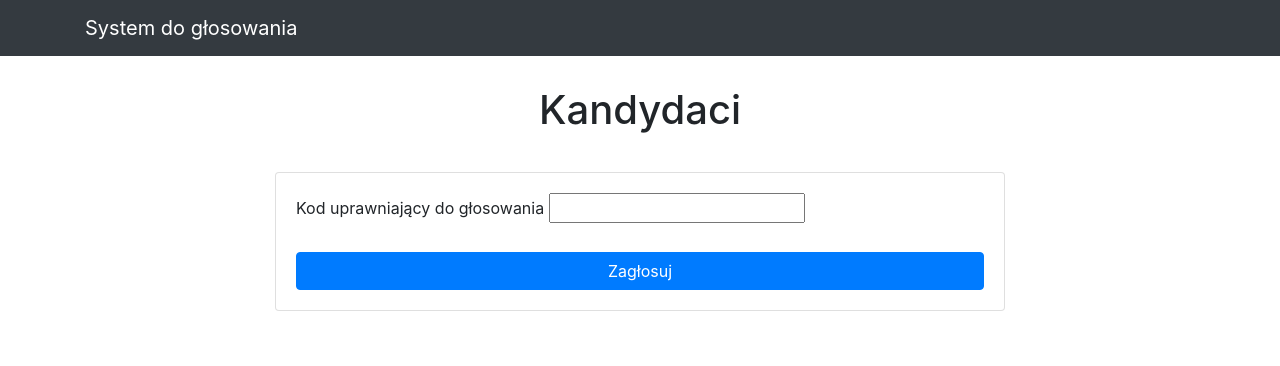
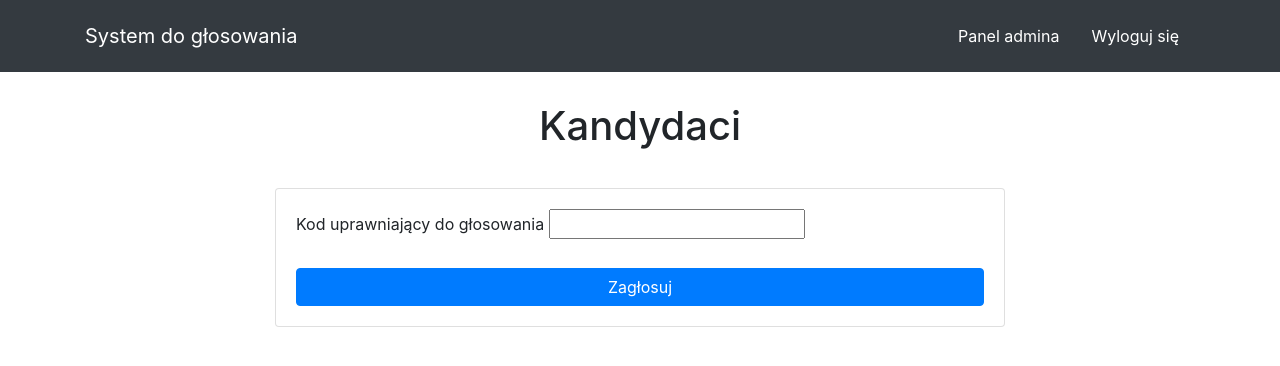
Before and after one commit to asialit/kwc, a Flask app: page / in a window 1280 px wide. Shown: the top 366 px of the page. Run offline with Flask 2, Linux system fonts and the light colour scheme; the visitor is signed in with stand-in values (Sample User, id 1); data comes from the database, SQL or seed files in the repository; data that the repository does not hold is empty; some libraries are stand-ins or nearby versions.

Commit message:
Update styles

```diff
--- a/app/static/style.css
+++ b/app/static/style.css
@@ -5,3 +5,26 @@
 .title {
     margin-top: 30px;
 }
+
+ul {
+    list-style-type: none;
+    margin-bottom: 0 !important;
+    padding: 0;
+    overflow: hidden;
+}
+
+li {
+    float: left;
+}
+
+li a {
+    display: block;
+    color: white;
+    text-align: center;
+    padding: 16px;
+    text-decoration: none;
+}
+
+li a:hover {
+    text-decoration: none;
+}
--- a/app/templates/base.html
+++ b/app/templates/base.html
@@ -2,13 +2,19 @@
 <title>{% block title %}{% endblock %} - Flaskr</title>
 <link rel="stylesheet" href="{{ url_for('static', filename='style.css') }}">
 <link rel="stylesheet" href="{{ url_for('static', filename='bootstrap.min.css') }}">
-<nav>
-    <nav class="navbar navbar-expand-lg navbar-dark bg-dark">
-        <div class="container">
-            <a class="navbar-brand" href="{{ url_for("index") }}">System do głosowania</a>
-        </div>
-    </nav>
+
+<nav class="navbar navbar-expand-lg navbar-dark bg-dark">
+    <div class="container">
+        <a class="navbar-brand" href="{{ url_for("index") }}">System do głosowania</a>
+        {% if current_user.is_admin %}
+            <ul>
+                <li><a href="{{ url_for('admin') }}">Panel admina</a></li>
+                <li><a href="{{ url_for('logout') }}">Wyloguj się</a></li>
+            </ul>
+        {% endif %}
+    </div>
 </nav>
+
 <section class="content">
     <header>
         {% block header %}{% endblock %}
```
